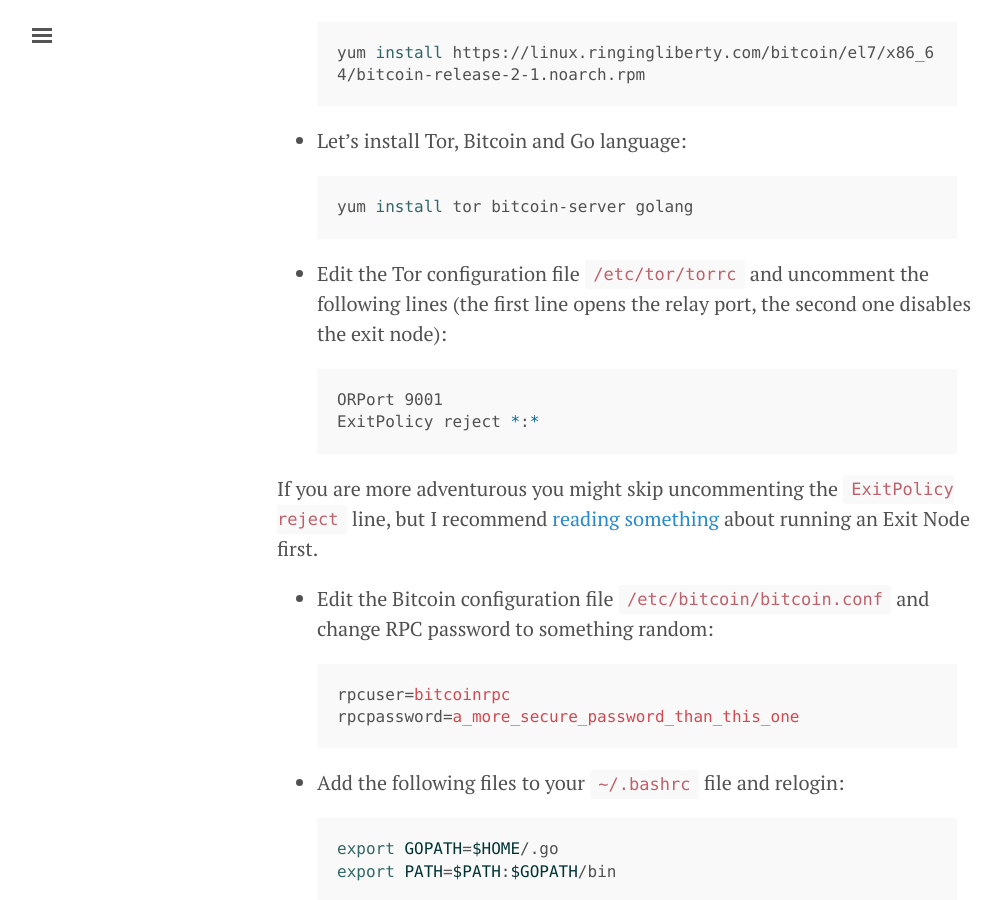
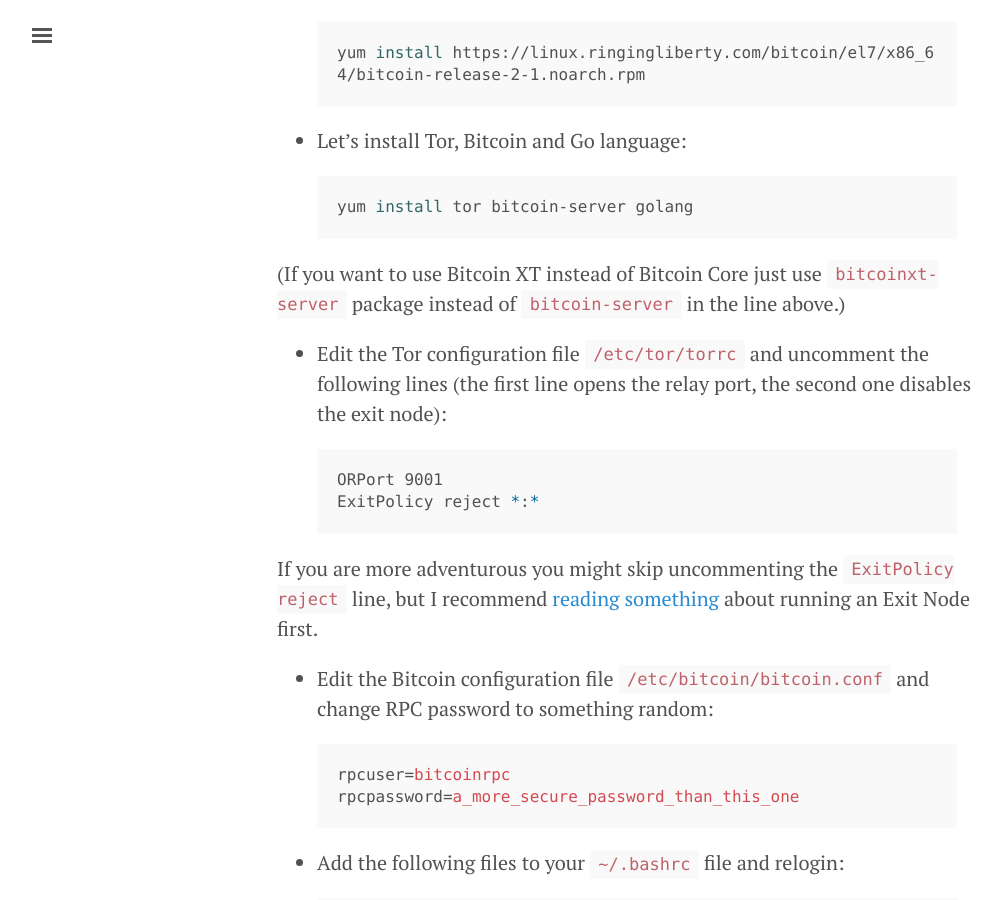
Before and after one commit to prusnak/rusnak.io, a Jekyll site: the page built from _posts/2016-01-14-lets-build-a-freedom-node.md, in a window 1280 px wide and 900 px high, scrolled down 2278 px. Shown: the whole window, without its empty margins (3-1004 px from the left). Built offline with Jekyll 4.4.1, drawn with Linux system fonts in a browser that asks for light colours.

Commit message:
add info about Bitcoin XT

```diff
--- a/_posts/2016-01-14-lets-build-a-freedom-node.md
+++ b/_posts/2016-01-14-lets-build-a-freedom-node.md
@@ -62,6 +62,8 @@
 yum install tor bitcoin-server golang
 {% endhighlight %}
 
+(If you want to use Bitcoin XT instead of Bitcoin Core just use `bitcoinxt-server` package instead of `bitcoin-server` in the line above.)
+
 * Edit the Tor configuration file `/etc/tor/torrc` and uncomment the following lines (the first line opens the relay port, the second one disables the exit node):
 
 {% highlight bash %}
```
